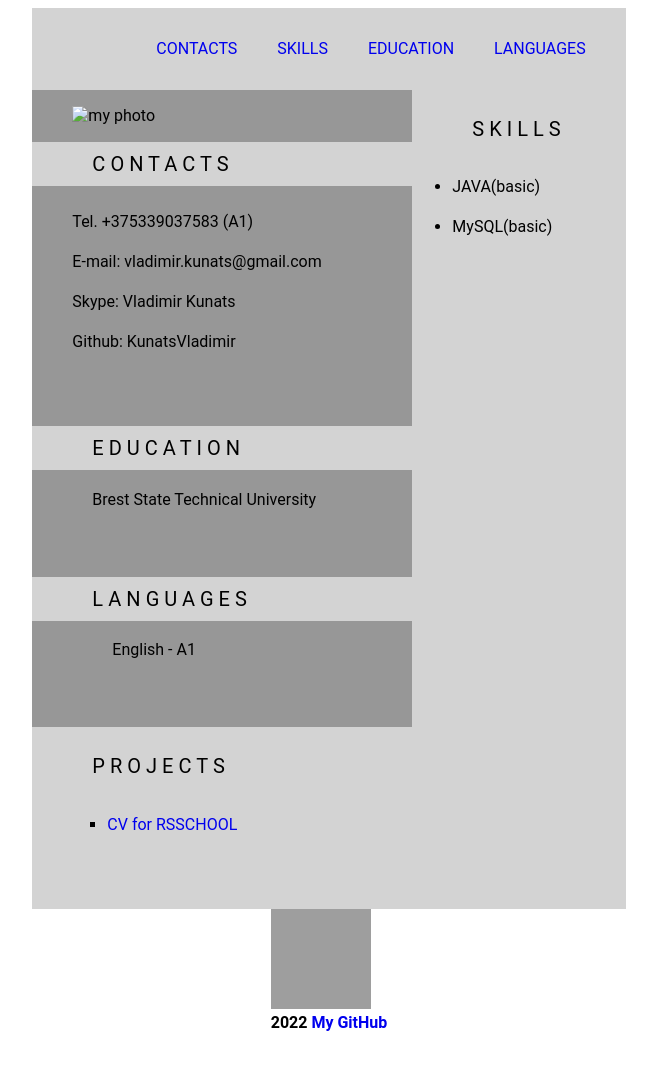
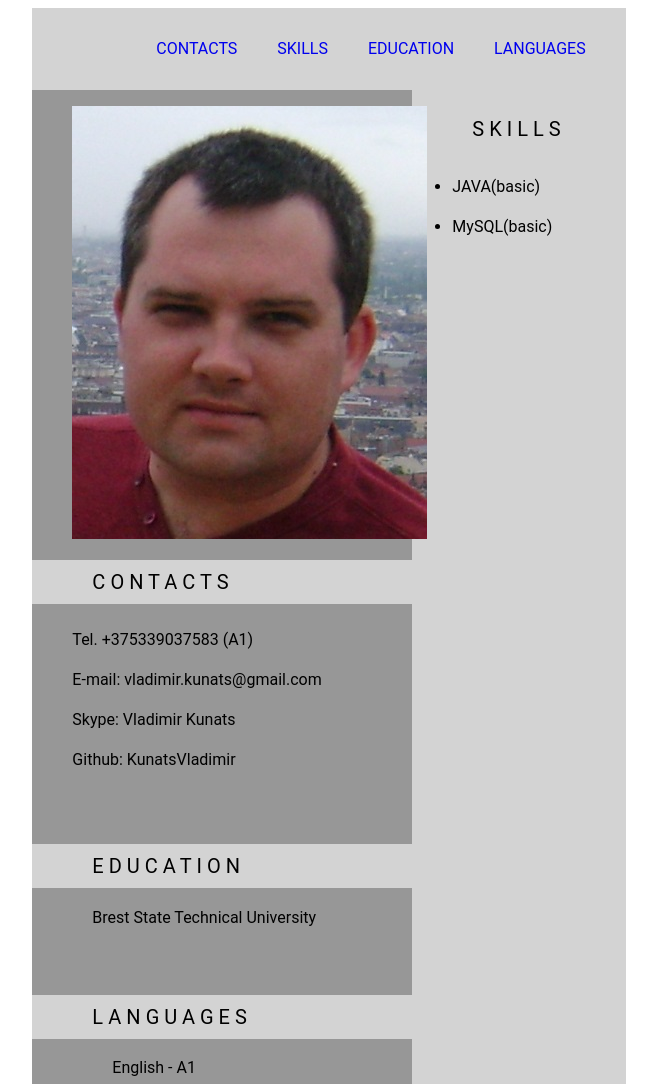
Before and after one commit to KunatsVladimir/rsschool-cv, a plain HTML site: page index.html in a window 1280 px wide. Shown: the top 1084 px of the page, without its empty margins (311-968 px from the left). Before the commit the page ends 1040 px from the top, so only its background shows below. Drawn offline with Linux system fonts and the light colour scheme; grey boxes are pictures that could not be loaded.

Commit message:
feat: refsactoring file

```diff
--- a/index.html
+++ b/index.html
@@ -29,7 +29,7 @@
         <main class="main-container">
             <div class="left-side">
                 <figure class="photo">
-                    <img src="foto.png" alt="my photo" class="photo" />
+                    <img src="foto.jpg" alt="my photo" class="photo" />
                 </figure>
                 <section class="section" id="contacts">
                     <h2 class="section-title">contacts</h2>
```
